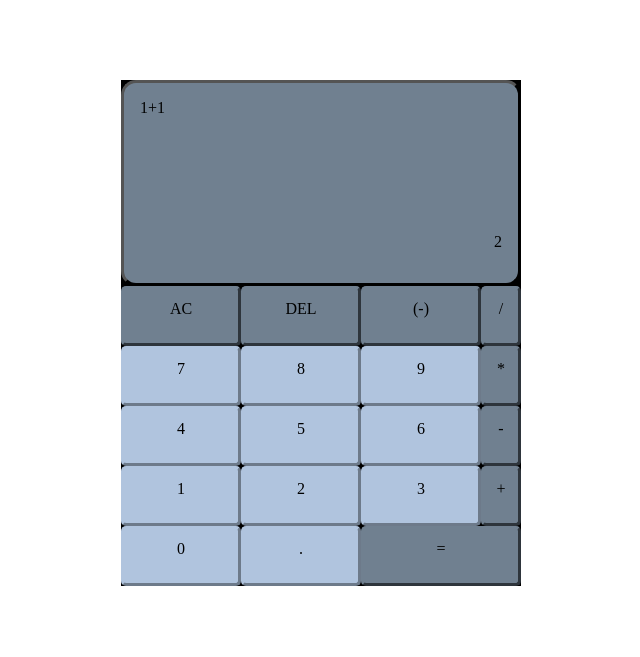
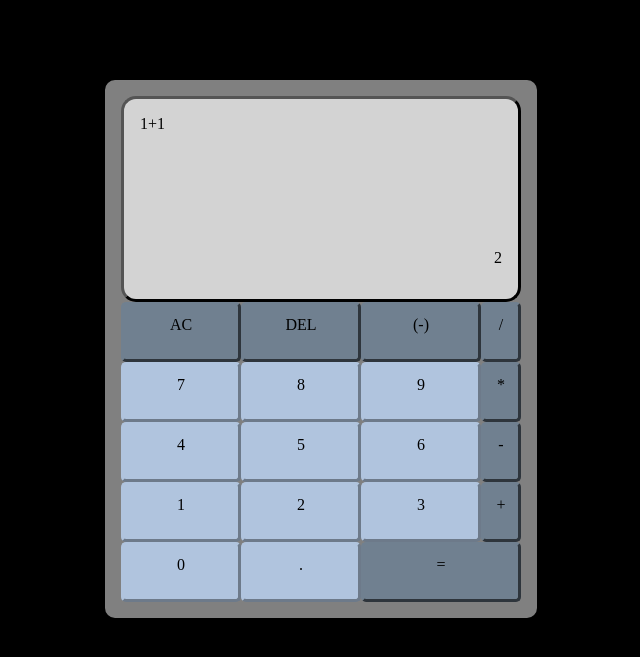
Before and after one commit to lucasftz/calculator-project, a Python web app: template templates/index.html in a window 1280 px wide. Shown: the top 657 px of the page, without its empty margins (319-959 px from the left). Run offline with Jinja, Linux system fonts and the light colour scheme; the template is opened without the code that fills it, so the values that code supplies are empty.

Commit message:
Add a black background and a border around the buttons

```diff
--- a/static/style.css
+++ b/static/style.css
@@ -1,11 +1,19 @@
+body {
+    background-color: black;
+}
+
 .container {
     max-width: 400px;
     margin: 10vh auto 0 auto;
-    background-color: black;
+    background-color: grey;
+    border-style: solid;
+    border-color: grey;
+    border-width: 1rem;
+    border-radius: 10px;
 }
 
 .display {
-    background-color: slategray;
+    background-color: lightgray;
     border-color: black;
     border-style: outset;
     border-radius: 15px;
```
